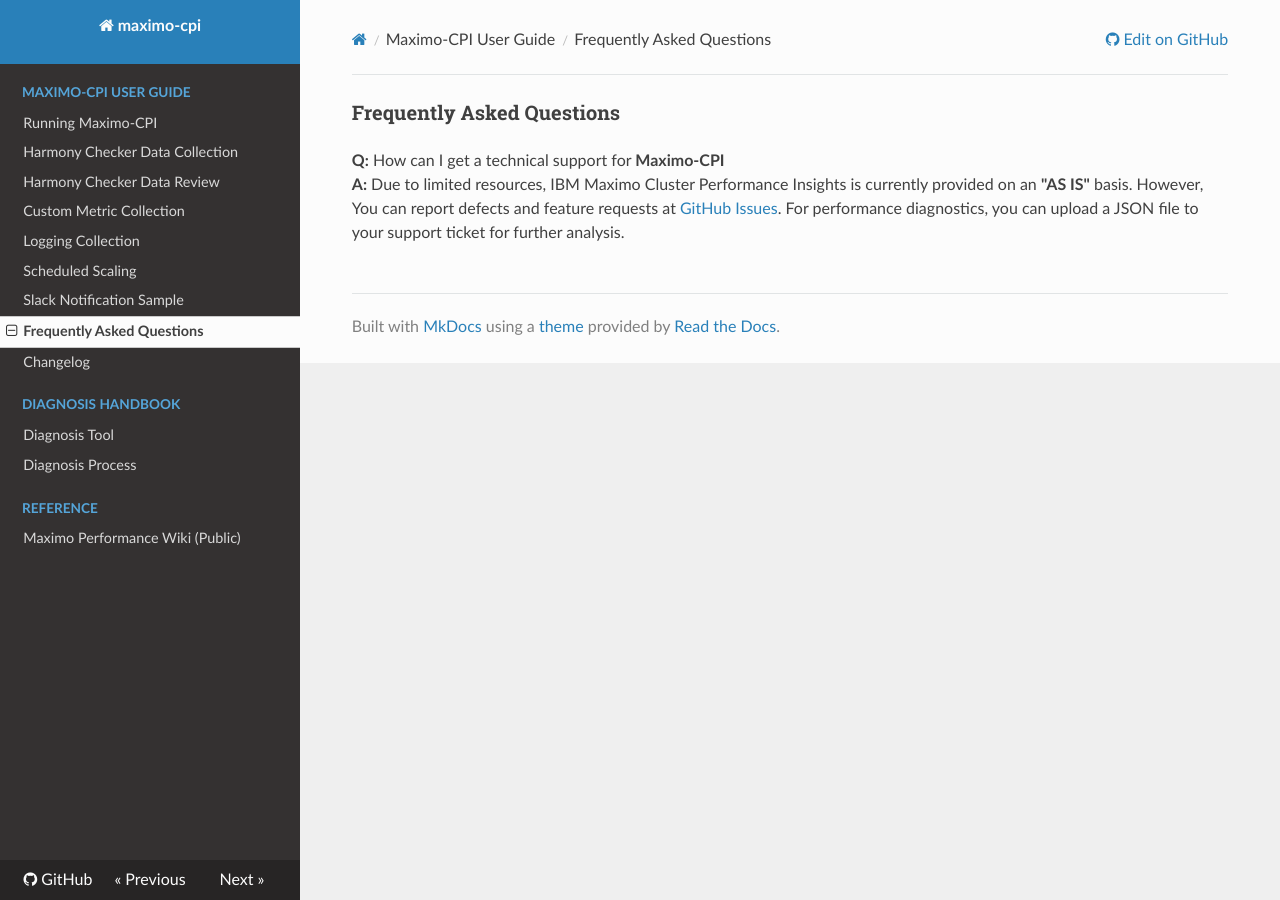
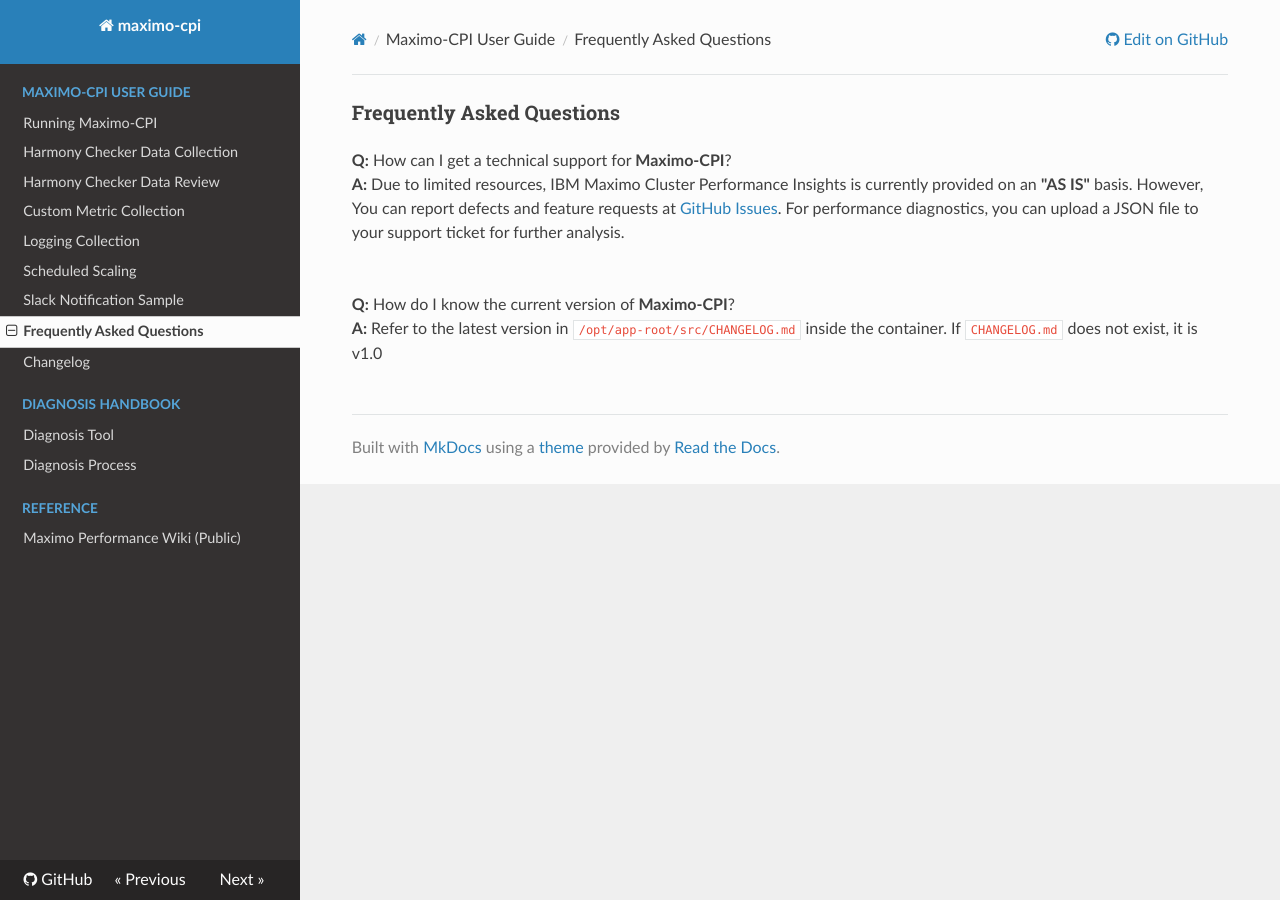
Before and after one commit to ibm-mas/mcpi, an MkDocs documentation site: the page built from docs/faq.md, in a window 1280 px wide. Built offline with MkDocs 1.6.1, drawn with Linux system fonts in a browser that asks for light colours; nearby versions of some CDN libraries.

Commit message:
[patch] update faq

```diff
--- a/docs/faq.md
+++ b/docs/faq.md
@@ -1,5 +1,9 @@
 ### Frequently Asked Questions
 
-**Q:** How can I get a technical support for **Maximo-CPI** <br>
+**Q:** How can I get a technical support for **Maximo-CPI**? <br>
 **A:** Due to limited resources, IBM Maximo Cluster Performance Insights is currently provided on an **"AS IS"** basis. However, You can report defects and feature requests at [GitHub Issues](https://github.com/ibm-mas/mcpi/issues). For performance diagnostics, you can upload a JSON file to your support ticket for further analysis.
 <br> <br>
+
+**Q:** How do I know the current version of **Maximo-CPI**? <br>
+**A:** Refer to the latest version in `/opt/app-root/src/CHANGELOG.md` inside the container. If `CHANGELOG.md` does not exist, it is v1.0
+<br> <br>
```
